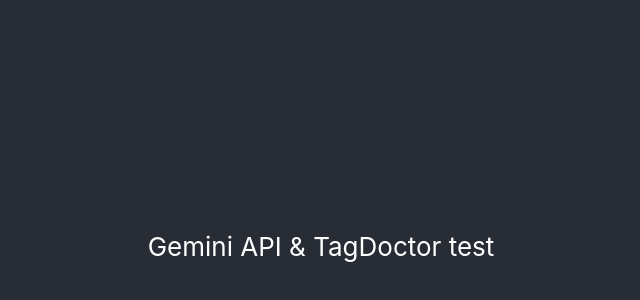
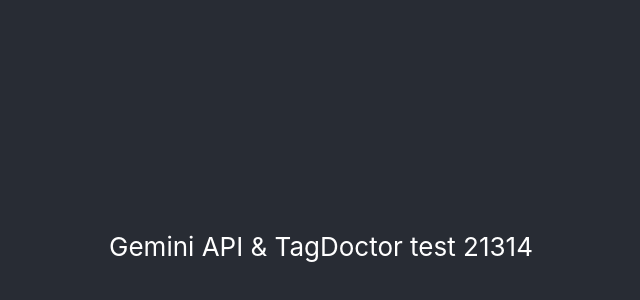
Before and after one commit to Tag-Doctor/tag-doctor-front, a React (Create React App) app: page / in a window 1280 px wide. Shown: the part 154-454 px from the top of the page, without its empty margins (319-959 px from the left). Built offline with nearby package versions, Linux system fonts and the light colour scheme.

Commit message:
202407231153

```diff
--- a/src/App.js
+++ b/src/App.js
@@ -5,7 +5,7 @@
     <div className="App">
       <header className="App-header">
         <a>
-           Gemini API & TagDoctor test
+           Gemini API & TagDoctor test 21314
         </a>
       </header>
     </div>
```
